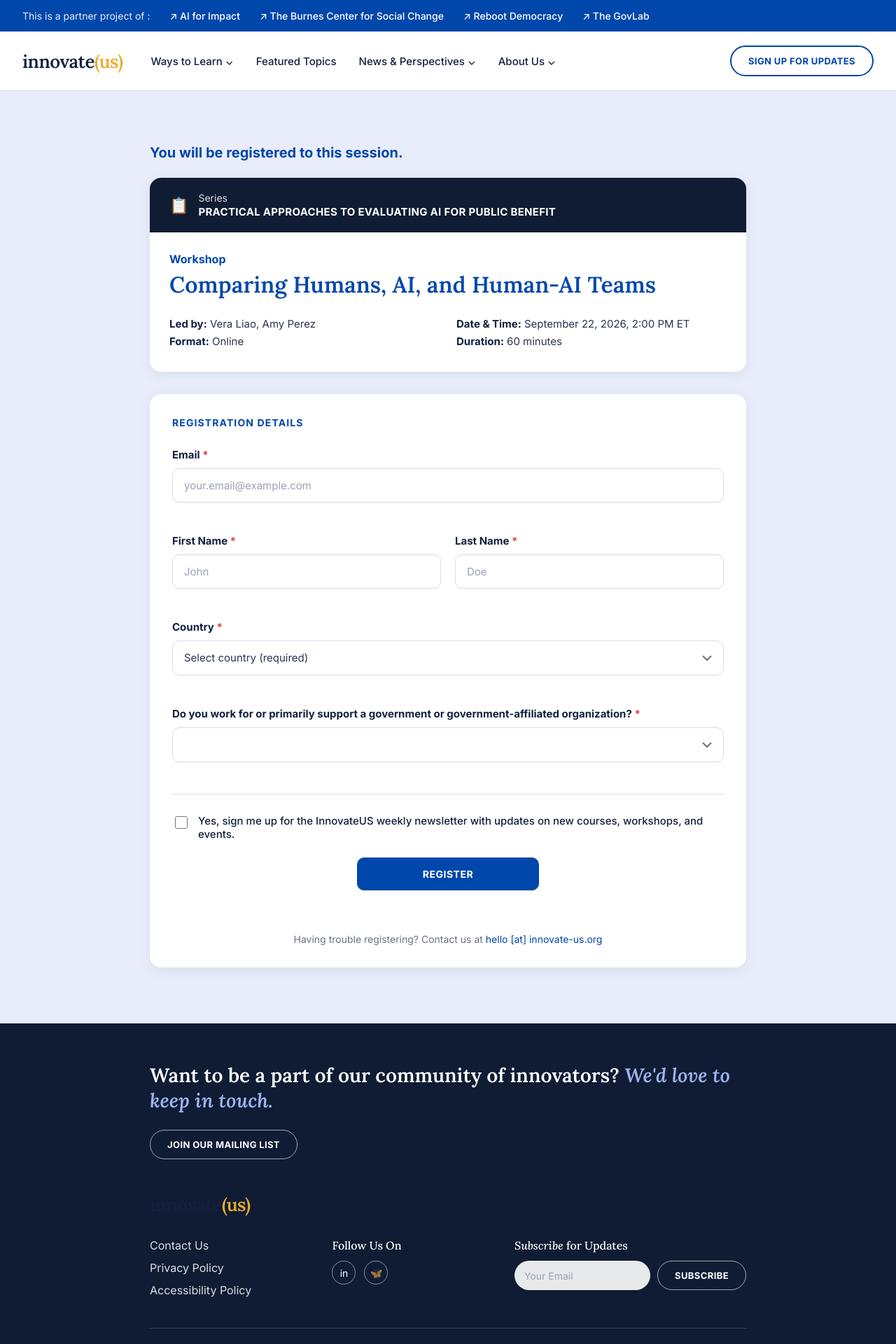
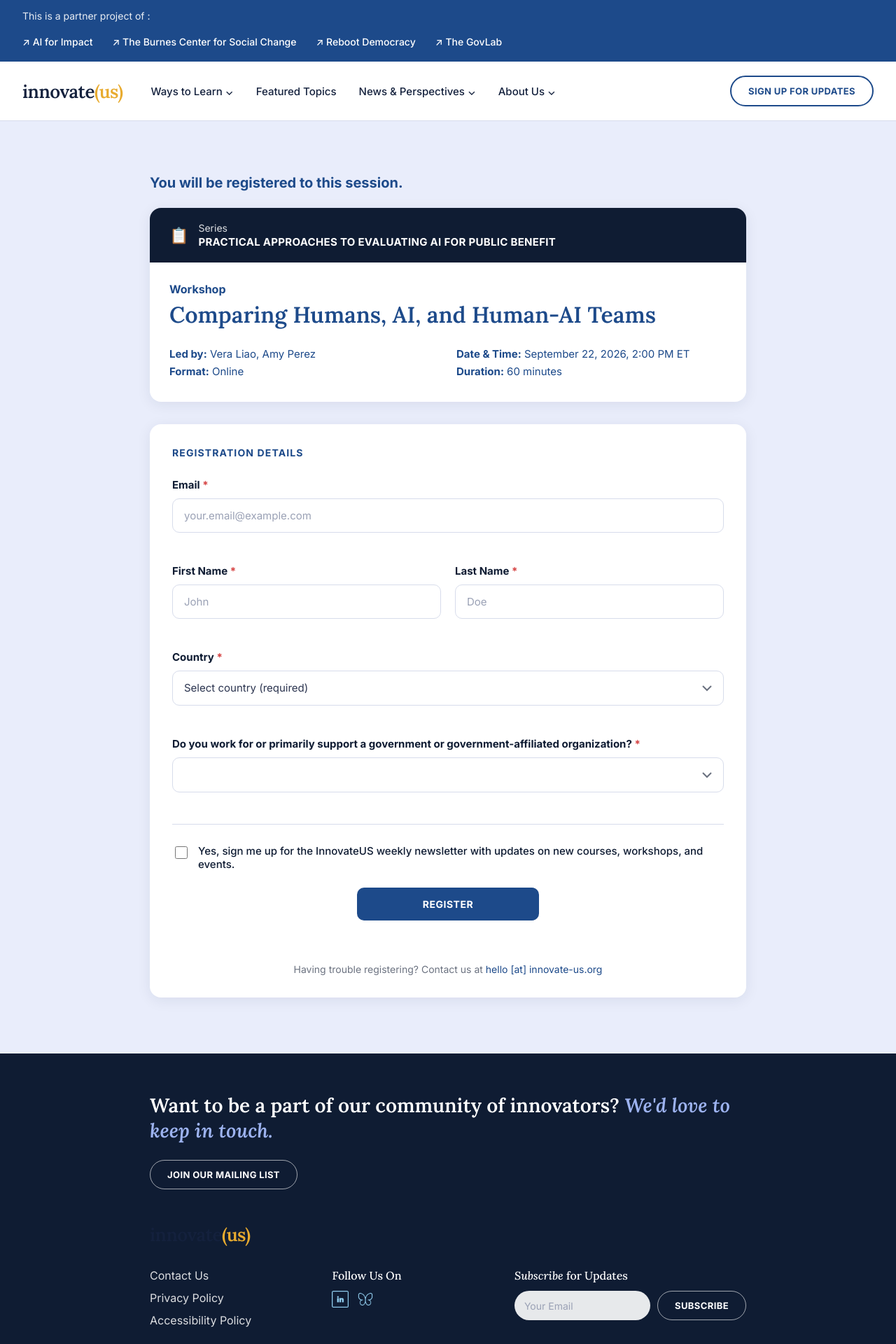
Before and after one commit to yashika-lodh/innovateUS, a React (Vite) app: page / in a window 1280 px wide. Shown: the top 1920 px of the page at 70% size. Built offline with nearby package versions, Linux system fonts and the light colour scheme.

Commit message:
Fixed Navbar

```diff
--- a/src/app.tsx
+++ b/src/app.tsx
@@ -1,23 +1,47 @@
+import { useState } from "react";
 import RegistrationForm from "./registration-form";
 
+const PARTNER_LINKS = [
+  { label: "AI for Impact", href: "https://burnes.northeastern.edu/ai-for-impact-coop/" },
+  { label: "The Burnes Center for Social Change", href: "https://www.theburnescenter.org" },
+  { label: "Reboot Democracy", href: "https://rebootdemocracy.ai" },
+  { label: "The GovLab", href: "https://thegovlab.org" },
+];
+
+const NAV_LINKS = [
+  { label: "Ways to Learn", expandable: true },
+  { label: "Featured Topics", expandable: false },
+  { label: "News & Perspectives", expandable: true },
+  { label: "About Us", expandable: true },
+];
+
 function App() {
+  const [partnerBarOpen, setPartnerBarOpen] = useState(false);
+  const [navOpen, setNavOpen] = useState(false);
+  const [openNavSection, setOpenNavSection] = useState<string | null>(null);
+
   return (
     <>
-      {/* Top partner bar */}
+      {/* Top partner bar — collapsible, matches reference site's expand/collapse behavior */}
       <div className="partner-bar">
-        <span className="partner-label">This is a partner project of :</span>
-        <a href="https://burnes.northeastern.edu/ai-for-impact-coop/" target="_blank" rel="noopener noreferrer">
-          ↗ AI for Impact
-        </a>
-        <a href="https://www.theburnescenter.org" target="_blank" rel="noopener noreferrer">
-          ↗ The Burnes Center for Social Change
-        </a>
-        <a href="https://rebootdemocracy.ai" target="_blank" rel="noopener noreferrer">
-          ↗ Reboot Democracy
-        </a>
-        <a href="https://thegovlab.org" target="_blank" rel="noopener noreferrer">
-          ↗ The GovLab
-        </a>
+        <button
+          className="partner-bar__toggle"
+          onClick={() => setPartnerBarOpen((open) => !open)}
+          aria-expanded={partnerBarOpen}
+          aria-controls="partner-links"
+        >
+          <span className="partner-label">This is a partner project of :</span>
+          <span className={`partner-bar__arrow ${partnerBarOpen ? "partner-bar__arrow--open" : ""}`} aria-hidden="true">
+            ↑
+          </span>
+        </button>
+        <div id="partner-links" className={`partner-bar__links ${partnerBarOpen ? "partner-bar__links--open" : ""}`}>
+          {PARTNER_LINKS.map((link) => (
+            <a key={link.label} href={link.href} target="_blank" rel="noopener noreferrer">
+              ↗ {link.label}
+            </a>
+          ))}
+        </div>
       </div>
 
       {/* Nav */}
@@ -25,16 +49,60 @@ function App() {
         <a className="logo" href="#">
           innovate<span className="logo-us">(us)</span>
         </a>
-        <nav className="main-nav">
-          <a href="#">Ways to Learn ⌄</a>
-          <a href="#">Featured Topics</a>
-          <a href="#">News &amp; Perspectives ⌄</a>
-          <a href="#">About Us ⌄</a>
+
+        {/* Desktop nav — always visible */}
+        <nav className="main-nav main-nav--desktop">
+          {NAV_LINKS.map((link) => (
+            <a key={link.label} href="#">
+              {link.label} {link.expandable ? "⌄" : ""}
+            </a>
+          ))}
         </nav>
-        <a href="#" className="pill-btn pill-btn--outline">
+
+        <a href="#" className="pill-btn pill-btn--outline main-nav__cta">
           Sign Up for Updates
         </a>
+
+        {/* Mobile hamburger toggle */}
+        <button
+          className="hamburger"
+          onClick={() => setNavOpen((open) => !open)}
+          aria-expanded={navOpen}
+          aria-controls="mobile-nav"
+          aria-label={navOpen ? "Close menu" : "Open menu"}
+        >
+          <span />
+          <span />
+          <span />
+        </button>
       </header>
+
+      {/* Mobile nav — collapsible hamburger menu */}
+      {navOpen && (
+        <nav id="mobile-nav" className="mobile-nav">
+          {NAV_LINKS.map((link) => (
+            <div key={link.label} className="mobile-nav__item">
+              <button
+                className="mobile-nav__link"
+                onClick={() =>
+                  link.expandable ? setOpenNavSection((cur) => (cur === link.label ? null : link.label)) : undefined
+                }
+                aria-expanded={link.expandable ? openNavSection === link.label : undefined}
+              >
+                {link.label}
+                {link.expandable && (
+                  <span className={`mobile-nav__chevron ${openNavSection === link.label ? "mobile-nav__chevron--open" : ""}`}>
+                    ⌄
+                  </span>
+                )}
+              </button>
+            </div>
+          ))}
+          <a href="#" className="pill-btn pill-btn--outline mobile-nav__cta">
+            Sign Up for Updates
+          </a>
+        </nav>
+      )}
 
       <main className="page">
         <div className="container">
@@ -106,8 +174,12 @@ function App() {
             <div>
               <p className="footer-label">Follow Us On</p>
               <div className="social-icons">
-                <span aria-hidden="true">in</span>
-                <span aria-hidden="true">🦋</span>
+                <a href="#" aria-label="LinkedIn">
+                  <img src="/icons/linkedin.png" alt="LinkedIn" />
+                </a>
+                <a href="#" aria-label="Bluesky">
+                  <img src="/icons/bluesky.png" alt="Bluesky" />
+                </a>
               </div>
             </div>
             <div>
--- a/src/index.css
+++ b/src/index.css
@@ -1,7 +1,7 @@
 :root {
   --navy: #14213d;
   --navy-deep: #0f1c33;
-  --blue: #0047AB;
+  --blue: #1D4A8A;
   --blue-hover: #2f49b3;
   --gold: #e8ab2f;
   --bg-lavender: #e9edfb;
@@ -43,28 +43,78 @@ a {
   padding: 0 24px;
 }
 
-/* ---------- Top partner bar ---------- */
+/* ---------- Top partner bar (collapsible) ---------- */
 .partner-bar {
   background: var(--blue);
   color: var(--white);
   font-size: 14px;
+}
+
+.partner-bar__toggle {
+  width: 100%;
   display: flex;
-  flex-wrap: wrap;
-  gap: 28px;
   align-items: center;
+  justify-content: space-between;
+  gap: 12px;
   padding: 14px 32px;
+  background: none;
+  border: none;
+  color: var(--white);
+  font-family: inherit;
+  font-size: 14px;
+  cursor: pointer;
+  text-align: left;
 }
 
 .partner-label {
   opacity: 0.9;
 }
 
-.partner-bar a {
+.partner-bar__arrow {
+  display: inline-block;
+  transition: transform 0.2s ease;
+  font-size: 16px;
+  flex-shrink: 0;
+}
+.partner-bar__arrow--open {
+  transform: rotate(180deg);
+}
+
+.partner-bar__links {
+  max-height: 0;
+  overflow: hidden;
+  transition: max-height 0.25s ease;
+  display: flex;
+  flex-direction: column;
+  gap: 4px;
+}
+.partner-bar__links--open {
+  max-height: 240px;
+  padding: 0 32px 16px;
+}
+.partner-bar__links a {
   color: var(--white);
   font-weight: 500;
+  padding: 6px 0;
 }
-.partner-bar a:hover {
+.partner-bar__links a:hover {
   text-decoration: underline;
+}
+
+@media (min-width: 768px) {
+  .partner-bar__toggle {
+    cursor: default;
+  }
+  .partner-bar__arrow {
+    display: none;
+  }
+  .partner-bar__links {
+    max-height: none !important;
+    flex-direction: row;
+    flex-wrap: wrap;
+    gap: 28px;
+    padding: 0 32px 14px !important;
+  }
 }
 
 /* ---------- Header / nav ---------- */
@@ -97,6 +147,93 @@ a {
   font-weight: 500;
   color: var(--navy);
   flex-wrap: wrap;
+}
+
+.main-nav--desktop {
+  display: none;
+}
+
+.main-nav__cta {
+  display: none;
+}
+
+.hamburger {
+  display: flex;
+  flex-direction: column;
+  justify-content: center;
+  gap: 5px;
+  width: 32px;
+  height: 32px;
+  background: none;
+  border: none;
+  cursor: pointer;
+  padding: 0;
+  margin-left: auto;
+}
+.hamburger span {
+  display: block;
+  width: 100%;
+  height: 2px;
+  background: var(--navy);
+  border-radius: 1px;
+  transition: transform 0.2s ease, opacity 0.2s ease;
+}
+
+.mobile-nav {
+  background: var(--white);
+  border-bottom: 1px solid var(--border);
+  padding: 8px 24px 20px;
+  display: flex;
+  flex-direction: column;
+}
+
+.mobile-nav__item {
+  border-bottom: 1px solid var(--border);
+}
+
+.mobile-nav__link {
+  width: 100%;
+  display: flex;
+  align-items: center;
+  justify-content: space-between;
+  background: none;
+  border: none;
+  font-family: inherit;
+  font-size: 16px;
+  font-weight: 600;
+  color: var(--navy);
+  padding: 16px 4px;
+  cursor: pointer;
+  text-align: left;
+}
+
+.mobile-nav__chevron {
+  transition: transform 0.2s ease;
+}
+.mobile-nav__chevron--open {
+  transform: rotate(180deg);
+}
+
+.mobile-nav__cta {
+  margin: 20px auto 0;
+  width: 100%;
+  max-width: 280px;
+  text-align: center;
+}
+
+@media (min-width: 900px) {
+  .main-nav--desktop {
+    display: flex;
+  }
+  .main-nav__cta {
+    display: inline-block;
+  }
+  .hamburger {
+    display: none;
+  }
+  .mobile-nav {
+    display: none;
+  }
 }
 
 .pill-btn {
@@ -204,9 +341,10 @@ a {
 }
 .event-card__meta p {
   margin: 6px 0;
+  color: var(--blue);
 }
 .event-card__meta strong {
-  color: var(--navy);
+  color: var(--blue);
 }
 
 /* ---------- Form card ---------- */
@@ -239,7 +377,7 @@ a {
 label {
   display: block;
   font-weight: 700;
-  color: var(--navy);
+  color: var(--navy-deep);
   margin-bottom: 10px;
   font-size: 15px;
 }
@@ -418,16 +556,20 @@ select[aria-invalid="true"] {
 .social-icons {
   display: flex;
   gap: 12px;
-  font-size: 14px;
 }
-.social-icons span {
-  width: 34px;
-  height: 34px;
-  border: 1.5px solid rgba(255, 255, 255, 0.5);
-  border-radius: 999px;
+.social-icons {
+  display: flex;
+  gap: 12px;
+}
+.social-icons a {
   display: flex;
   align-items: center;
   justify-content: center;
+}
+.social-icons img {
+  width: 24px;
+  height: 24px;
+  object-fit: contain;
 }
 
 .subscribe-row {
@@ -461,10 +603,6 @@ select[aria-invalid="true"] {
   .footer-columns {
     grid-template-columns: 1fr;
   }
-  .main-nav {
-    order: 3;
-    width: 100%;
-  }
   .site-header {
     gap: 16px;
   }
```
Also changed, not shown: public/icons/bluesky.png (added), public/icons/linkedin.png (added).
